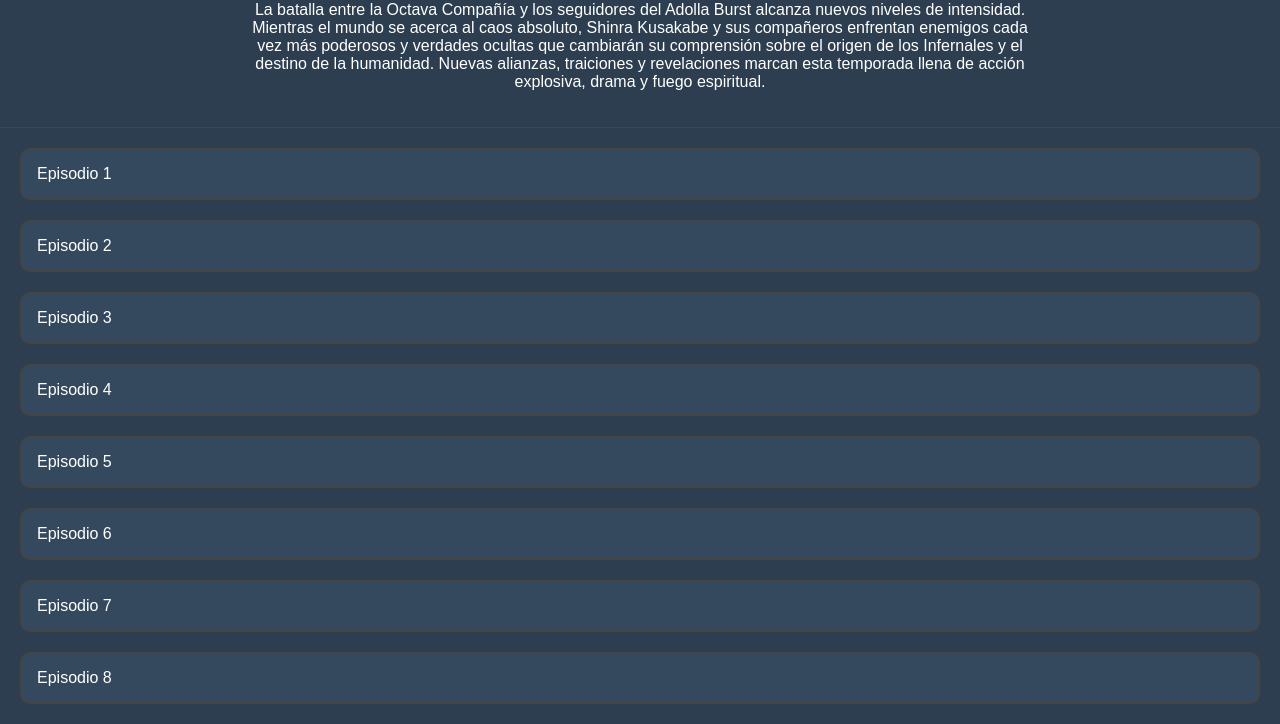
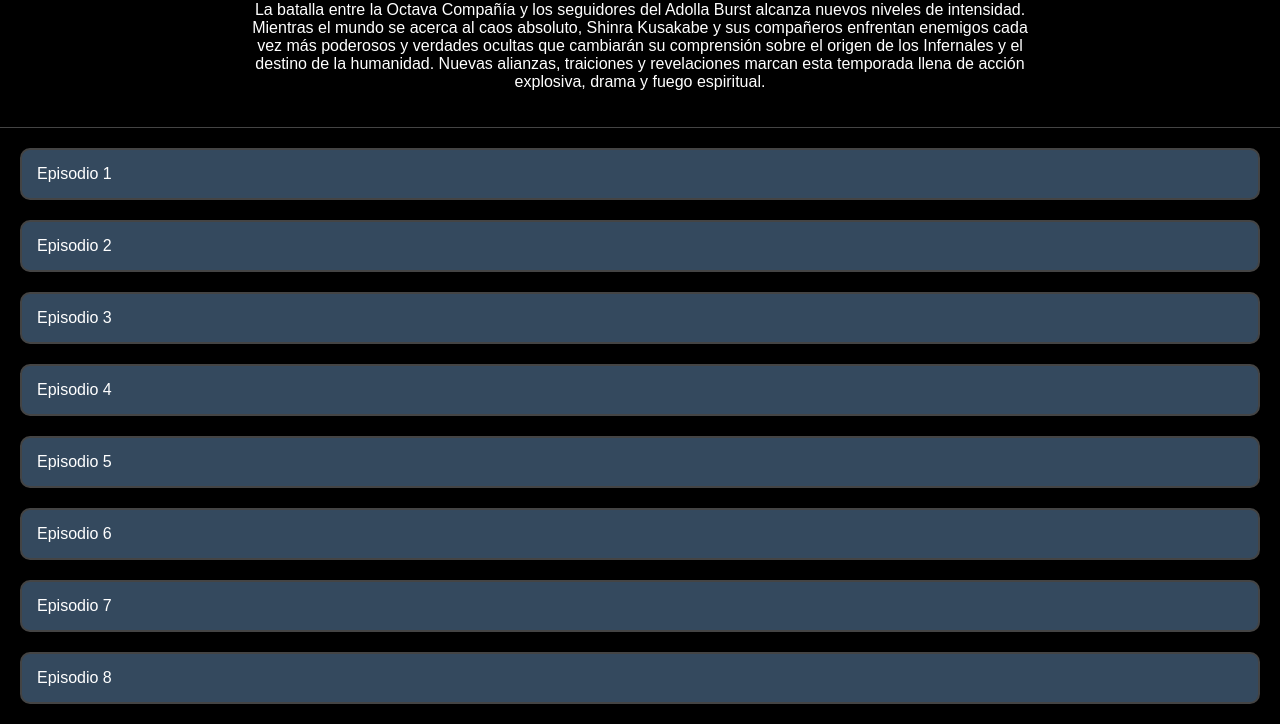
Before and after one commit to OconerSG/AnimeSG, a plain HTML site: page fire-force-san-no-shou.html in a window 1280 px wide. Shown: the part 390-1114 px from the top of the page. Drawn offline with Linux system fonts and the light colour scheme.

Commit message:
Add files via upload

```diff
--- a/fire-force-san-no-shou.html
+++ b/fire-force-san-no-shou.html
@@ -8,7 +8,7 @@
     body {
       margin: 0;
       font-family: Arial, sans-serif;
-      background-color: #2c3e50;
+      background-color: #000000; /* Fondo negro */
       color: white;
     }
 
```
